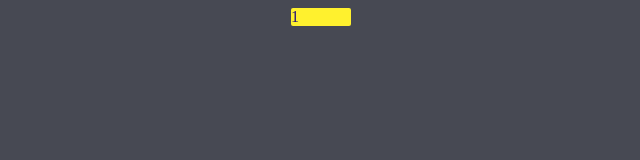
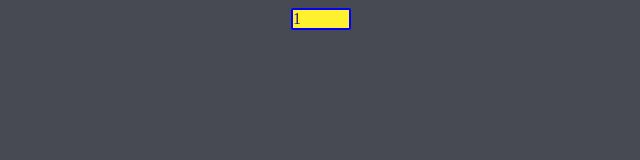
Before and after one commit to WojciechMiedziarek/JavaScript-learning, a plain HTML site: page index.html in a window 1280 px wide. Shown: the full height of the page, 319-959 px from the left. Drawn offline with Linux system fonts and the light colour scheme.

Commit message:
20.11.22

```diff
--- a/main.css
+++ b/main.css
@@ -5,9 +5,13 @@
     box-sizing: inherit;
    }
 
+.body{
+    background-color: rgb(71, 73, 83);
+}
 
 
 .flex {
+    border: 2px solid blue;
     color: rgb(38, 19, 121);
     min-width: 20px;
     max-width: 60px;
@@ -19,7 +23,3 @@
 .flex__item {
 
 }
-
-.body{
-    background-color: rgb(71, 73, 83);
-}
```
